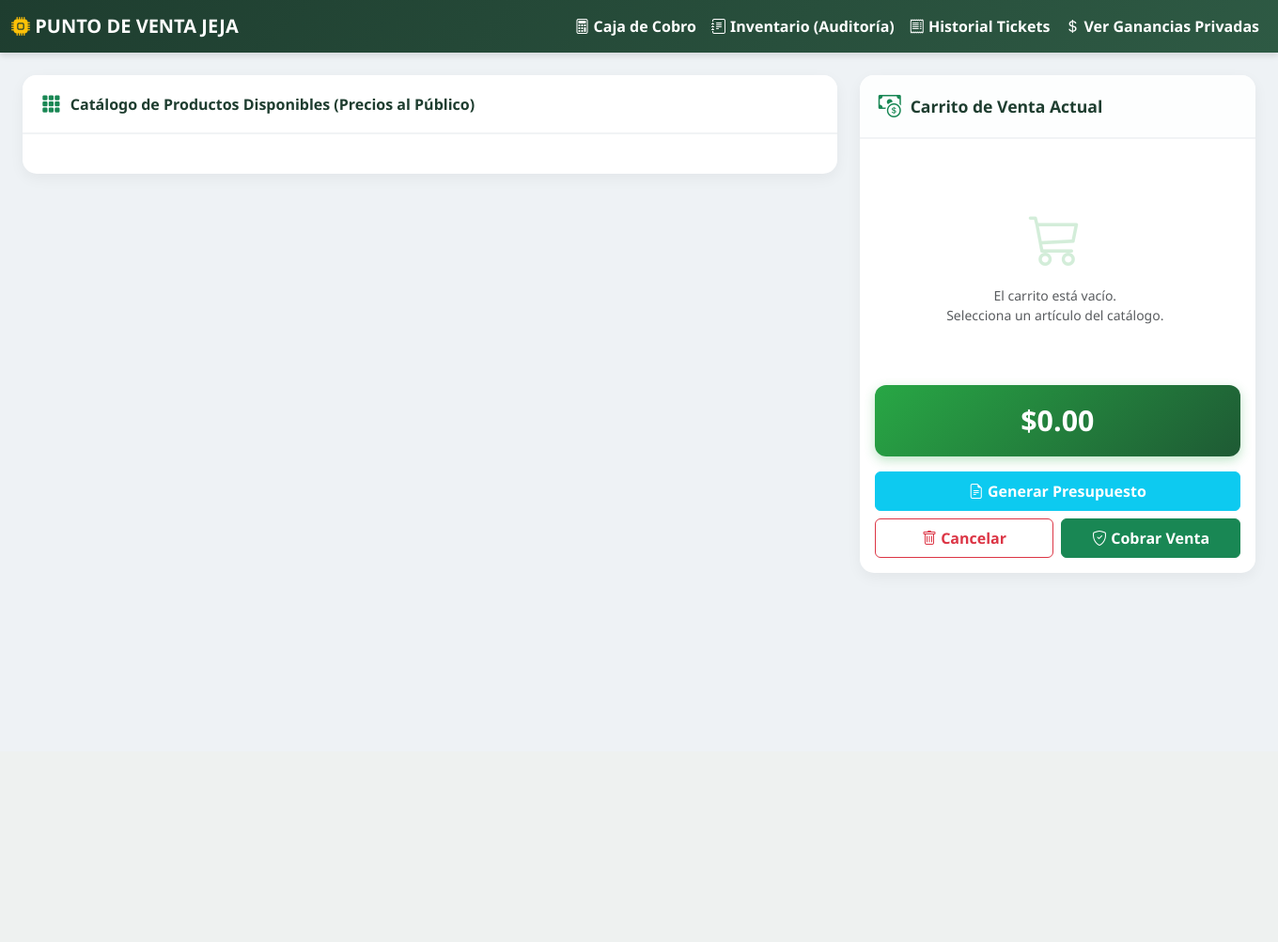
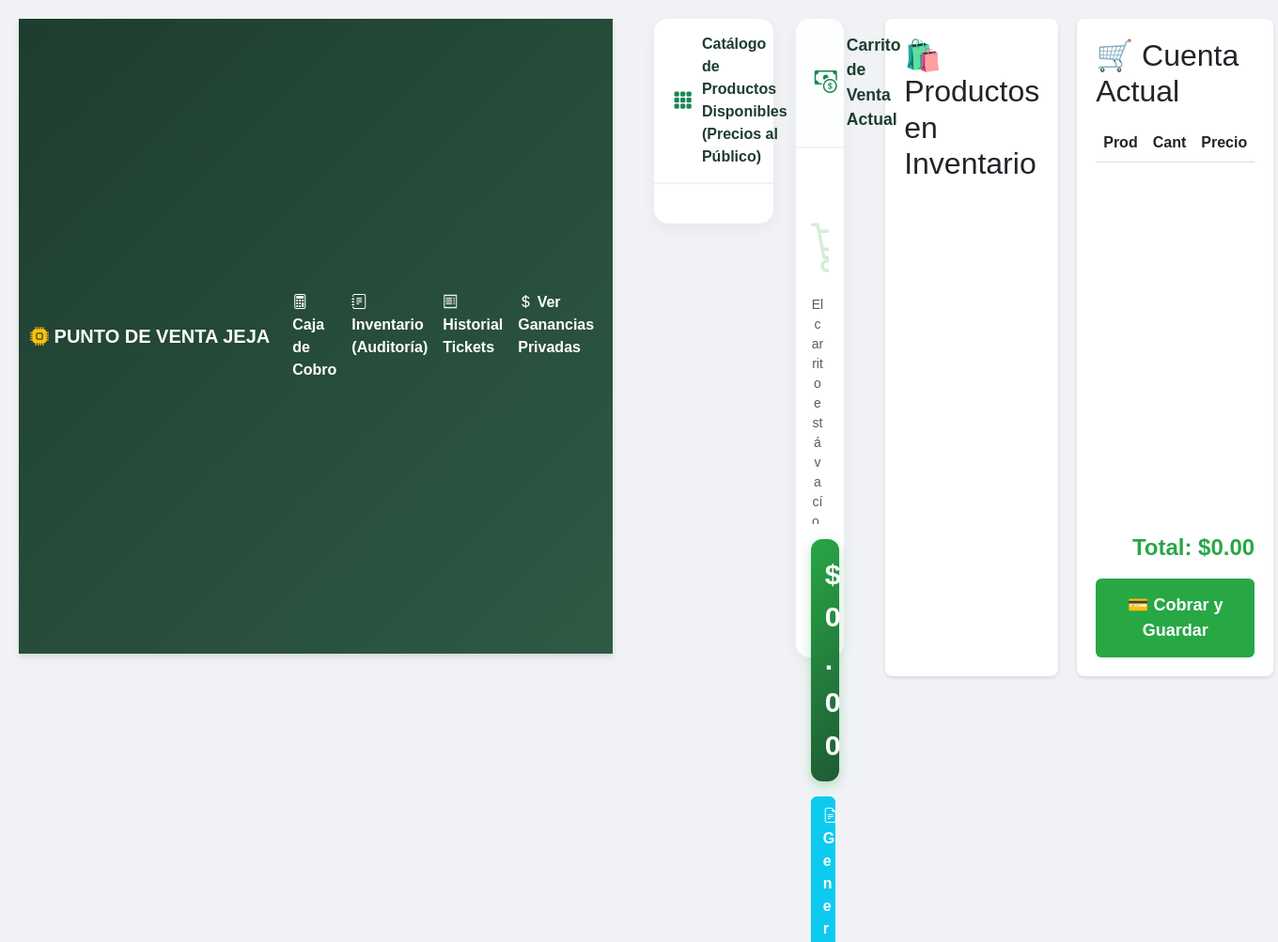
Before and after one commit to oscarlo-lgtm/punto-de-venta, a Flask app: page / in a window 1360 px wide. Shown: the top 1003 px of the page at 94% size. Before the commit the page ends 610 px from the top, so only its background shows below. Run offline with Flask 3, Linux system fonts and the light colour scheme; the visitor is signed in with stand-in values (Sample User, id 1); lists and menus that the app fills with data are empty; some libraries are stand-ins or nearby versions.

Commit message:
Update pos.html

```diff
--- a/templates/pos.html
+++ b/templates/pos.html
@@ -332,4 +332,148 @@
         }
     </script>
 </body>
+    <!DOCTYPE html>
+<html lang="es">
+<head>
+    <meta charset="UTF-8">
+    <meta name="viewport" content="width=device-width, initial-scale=1.0">
+    <title>Caja - Punto de Venta</title>
+    <style>
+        body { font-family: Arial, sans-serif; margin: 0; padding: 20px; background-color: #f0f2f5; display: flex; gap: 20px; }
+        .productos-seccion { flex: 2; background: white; padding: 20px; border-radius: 8px; box-shadow: 0 2px 4px rgba(0,0,0,0.1); }
+        .caja-seccion { flex: 1; background: #fff; padding: 20px; border-radius: 8px; box-shadow: 0 2px 4px rgba(0,0,0,0.1); display: flex; flex-direction: column; justify-content: space-between; min-height: 400px; }
+        .grid-productos { display: grid; grid-template-columns: repeat(auto-fill, minmax(140px, 1fr)); gap: 15px; margin-top: 15px; }
+        .tarjeta-producto { border: 1px solid #ddd; padding: 10px; border-radius: 6px; text-align: center; cursor: pointer; background: #fafafa; transition: transform 0.2s; }
+        .tarjeta-producto:hover { transform: scale(1.03); background: #e9ecef; }
+        .tarjeta-producto img { max-width: 100%; height: 80px; object-fit: cover; border-radius: 4px; }
+        .tabla-venta { width: 100%; border-collapse: collapse; margin-top: 15px; }
+        .tabla-venta th, .tabla-venta td { padding: 8px; text-align: left; border-bottom: 1px solid #ddd; }
+        .total-contenedor { font-size: 24px; font-weight: bold; text-align: right; margin-top: 20px; color: #28a745; }
+        .btn-cobrar { width: 100%; padding: 15px; background: #28a745; color: white; border: none; border-radius: 6px; font-size: 18px; font-weight: bold; cursor: pointer; margin-top: 15px; }
+        .btn-cobrar:hover { background: #218838; }
+    </style>
+</head>
+<body>
+
+<div class="productos-seccion">
+    <h2>🛍️ Productos en Inventario</h2>
+    <div class="grid-productos">
+        {% for producto in productos %}
+        <div class="tarjeta-producto" onclick="agregarAlCarrito('{{ producto.id }}', '{{ producto.nombre }}', {{ producto.precio_venta }}, {{ producto.costo_compra }})">
+            {% if producto.imagen_url %}
+                <img src="{{ producto.imagen_url }}" alt="{{ producto.nombre }}">
+            {% else %}
+                <div style="height: 80px; background: #ccc; display: flex; align-items: center; justify-content: center; border-radius: 4px; margin-bottom: 5px;">📦</div>
+            {% endif %}
+            <strong>{{ producto.nombre }}</strong>
+            <p style="color: #28a745; margin: 5px 0 0 0;">${{ producto.precio_venta }}</p>
+        </div>
+        {% endfor %}
+    </div>
+</div>
+
+<div class="caja-seccion">
+    <div>
+        <h2>🛒 Cuenta Actual</h2>
+        <table class="tabla-venta">
+            <thead>
+                <tr>
+                    <th>Prod</th>
+                    <th>Cant</th>
+                    <th>Precio</th>
+                </tr>
+            </thead>
+            <tbody id="cuerpo-tabla">
+                </tbody>
+        </table>
+    </div>
+
+    <div>
+        <div class="total-contenedor">
+            Total: $<span id="total-pago">0.00</span>
+        </div>
+        <button class="btn-cobrar" onclick="procesarCobro()">💳 Cobrar y Guardar</button>
+    </div>
+</div>
+
+<script>
+    let carrito = [];
+    let total = 0;
+    let gananciaTotal = 0;
+
+    function agregarAlCarrito(id, nombre, precio, costo) {
+        // Buscar si el producto ya está en el carrito
+        let existente = carrito.find(item => item.id === id);
+
+        if (existente) {
+            existente.cantidad += 1;
+        } else {
+            carrito.push({ id: id, nombre: nombre, precio: precio, costo: costo, cantidad: 1 });
+        }
+        actualizarTabla();
+    }
+
+    function actualizarTabla() {
+        let cuerpo = document.getElementById('cuerpo-tabla');
+        cuerpo.innerHTML = "";
+        total = 0;
+        gananciaTotal = 0;
+
+        carrito.forEach(item => {
+            let subtotal = item.precio * item.cantidad;
+            let gananciaNeta = (item.precio - item.costo) * item.cantidad;
+            total += subtotal;
+            gananciaTotal += gananciaNeta;
+
+            cuerpo.innerHTML += `
+                <tr>
+                    <td>${item.nombre}</td>
+                    <td>${item.cantidad}</td>
+                    <td>$${subtotal.toFixed(2)}</td>
+                </tr>
+            `;
+        });
+
+        document.getElementById('total-pago').innerText = total.toFixed(2);
+    }
+
+    function procesarCobro() {
+        if (carrito.length === 0) {
+            alert("El carrito está vacío. Agrega productos antes de cobrar.");
+            return;
+        }
+
+        // Estructura de datos idéntica a la que pide tu función 'guardar_ticket' en Python
+        let datosVenta = {
+            tipo: "Efectivo",
+            total: total,
+            ganancia: gananciaTotal,
+            productos: carrito.map(item => ({
+                nombre: item.nombre,
+                extras: [], // Se manda vacío por compatibilidad
+                precio_total_renglon: item.precio * item.cantidad
+            }))
+        };
+
+        // Enviamos la venta a Python mediante fetch (JSON)
+        fetch('/guardar_ticket', {
+            method: 'POST',
+            headers: { 'Content-Type': 'application/json' },
+            body: JSON.stringify(datosVenta)
+        })
+        .then(response => response.json())
+        .then(data => {
+            if (data.success) {
+                alert("¡Venta procesada y guardada con éxito!");
+                carrito = [];
+                actualizarTabla();
+            } else {
+                alert("Hubo un error al guardar el ticket.");
+            }
+        });
+    }
+</script>
+
+</body>
 </html>
+</html>
```
